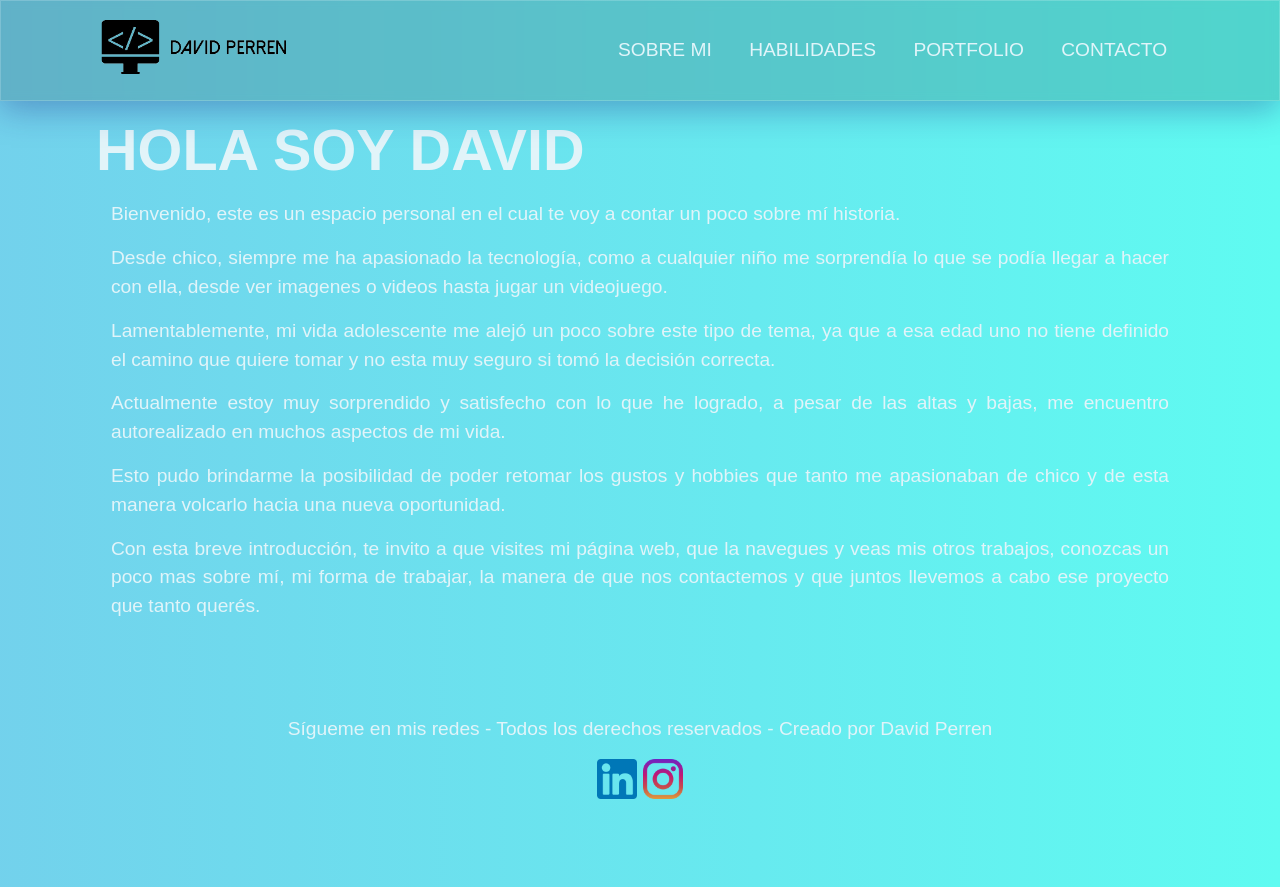
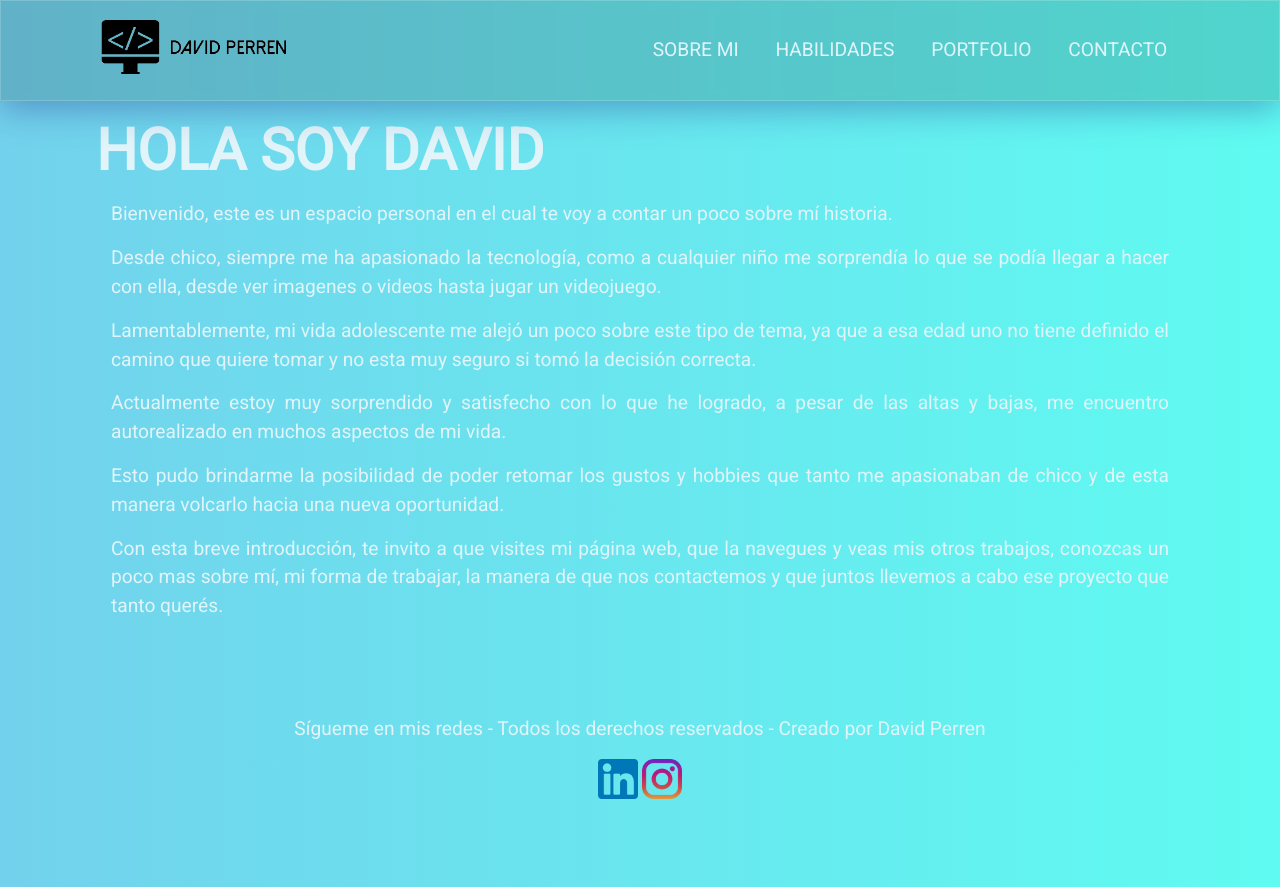
Before and after one commit to davidp05/Portfolio, a website: page index.html in a window 1280 px wide. Drawn offline with nearby package versions, Linux system fonts and the light colour scheme.

Commit message:
Se agregaron mas cambios

```diff
--- a/sass/misc/_normalize.scss
+++ b/sass/misc/_normalize.scss
@@ -16,12 +16,14 @@ h6: 0.35em,
 
 /*$h1: map-get($titulos, h1);*/
 
+@import url('https://fonts.googleapis.com/css2?family=Roboto:wght@300;400&display=swap');
+
 h1 {
     font-size: map-get($map: $titulos, $key: h1);
 }
 
 body {
-    font-family: Arial, Helvetica, sans-serif;
+    font-family: 'Roboto', sans-serif;
     font-size: 1.2rem;
     line-height: 1.5em;
     background-image: linear-gradient(to right, #D16BA5, #86A8E7, #5FFBF1);
```
Also changed, not shown: css/main.css.
